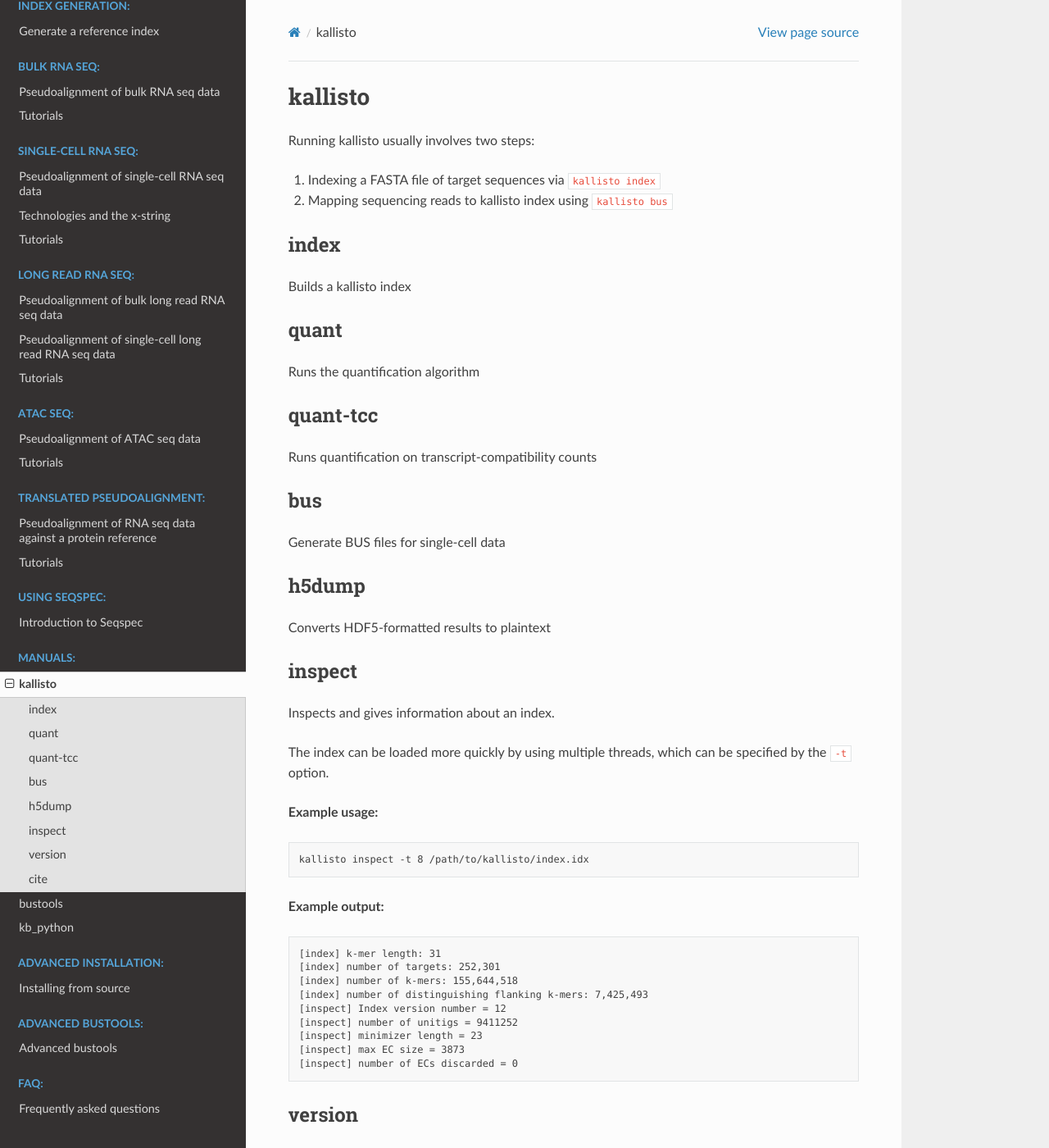
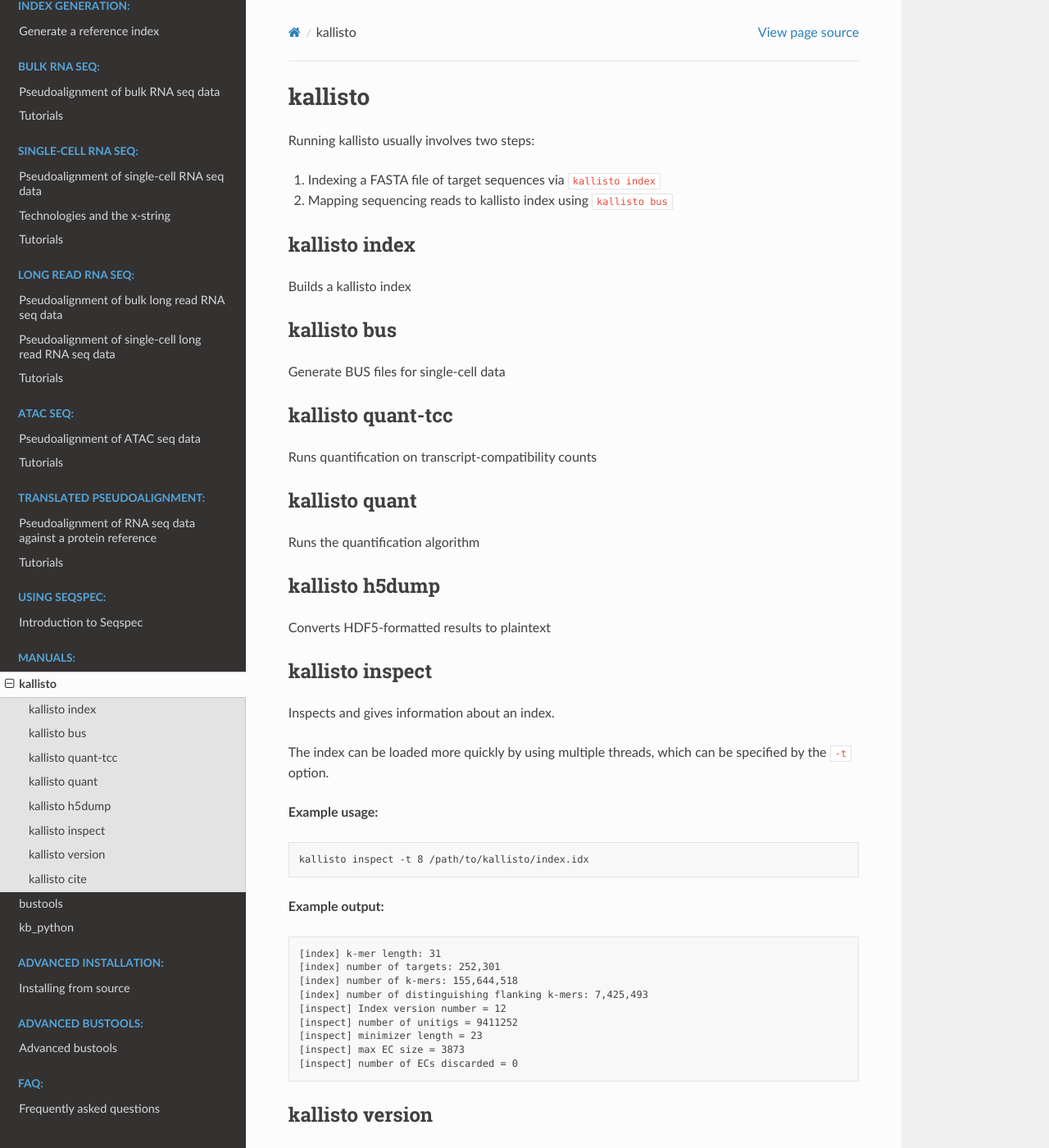
Before and after one commit to pachterlab/kb_docs, a Sphinx documentation site: the page built from docs/source/manuals/kallisto.rst, in a window 1280 px wide and 1400 px high. Shown: the whole window at 82% size. Built offline with Sphinx 7.4.7 and the Read the Docs theme 2.0.0, drawn with Linux system fonts in a browser that asks for light colours.

Commit message:
Update kallisto.rst

```diff
--- a/docs/source/manuals/kallisto.rst
+++ b/docs/source/manuals/kallisto.rst
@@ -6,27 +6,28 @@ Running kallisto usually involves two steps:
 #. Indexing a FASTA file of target sequences via ``kallisto index``
 #. Mapping sequencing reads to kallisto index using ``kallisto bus``
 
-index
+kallisto index
 ^^^^^^^^^^^^^^^^^^^^
 Builds a kallisto index
 
-quant
+
+kallisto bus
+^^^^^^^^^^^^^^^^^^^^
+Generate BUS files for single-cell data
+
+kallisto quant-tcc
+^^^^^^^^^^^^^^^^^^^^
+Runs quantification on transcript-compatibility counts
+
+kallisto quant
 ^^^^^^^^^^^^^^^^^^^^
 Runs the quantification algorithm
 
-quant-tcc
-^^^^^^^^^^^^^^^^^^^^
-Runs quantification on transcript-compatibility counts
-
-bus
-^^^^^^^^^^^^^^^^^^^^
-Generate BUS files for single-cell data
-
-h5dump
+kallisto h5dump
 ^^^^^^^^^^^^^^^^^^^^
 Converts HDF5-formatted results to plaintext
 
-inspect
+kallisto inspect
 ^^^^^^^^^^^^^^^^^^^^
 Inspects and gives information about an index.
 
@@ -54,7 +55,7 @@ The index can be loaded more quickly by using multiple threads, which can be spe
   [inspect] number of ECs discarded = 0
 
 
-version
+kallisto version
 ^^^^^^^^^^^^^^^^^^^^
 Prints version information.
 
@@ -67,7 +68,7 @@ Prints version information.
 
 
 
-cite
+kallisto cite
 ^^^^^^^^^^^^^^^^^^^^
 Prints citation information
 
```
